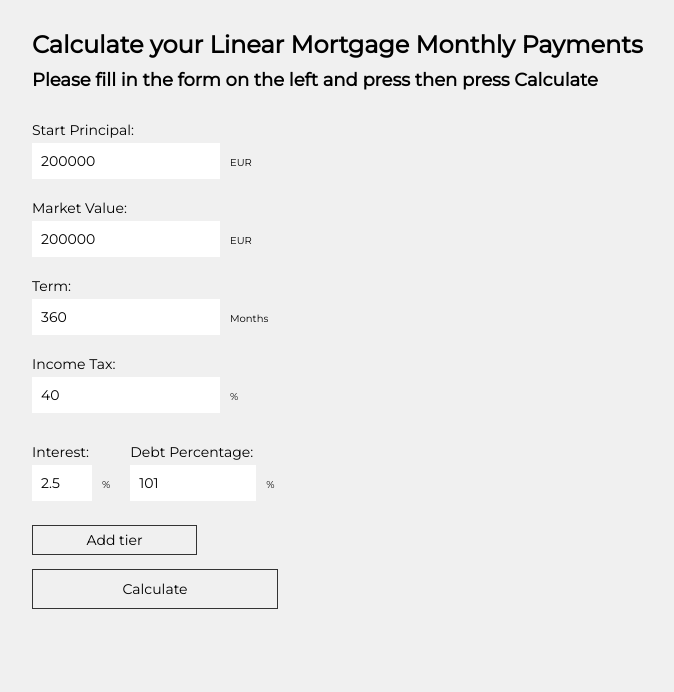
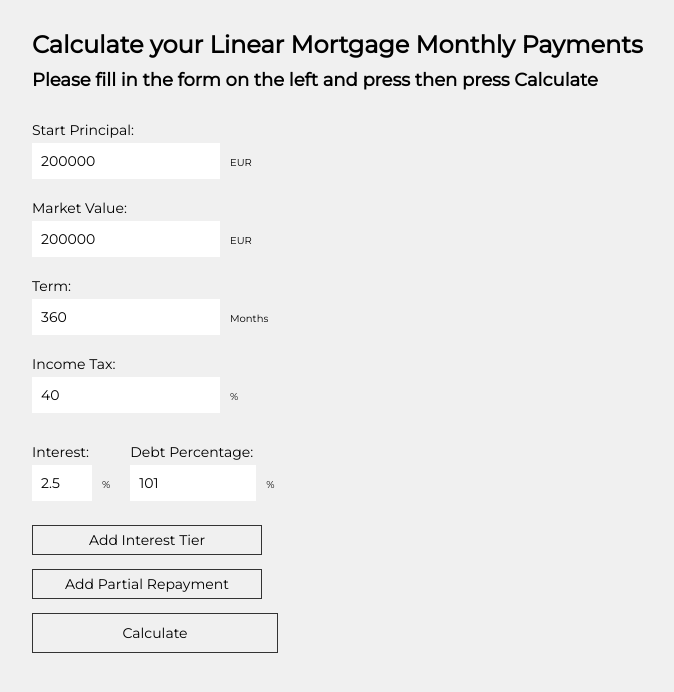
Before and after one commit to lealoureiro/mortgage-calculator-web, a React (Create React App) app: page / in a window 1280 px wide. Shown: the top 692 px of the page, without its empty margins (48-722 px from the left). Built offline with nearby package versions, Linux system fonts and the light colour scheme.

Commit message:
adding partial repayments form component

```diff
--- a/src/components/InterestTiersForm.js
+++ b/src/components/InterestTiersForm.js
@@ -54,7 +54,7 @@ class InterestTiersForm extends Component {
           />
         ))}
 
-        <button style={{ width: "165px" }} type="button" onClick={this.handleAddTier}>Add tier</button>
+        <button style={{ width: "230px" }} type="button" onClick={this.handleAddTier}>Add Interest Tier</button>
       </div>
     );
   }
--- a/src/components/MonthlyPaymentsForm.js
+++ b/src/components/MonthlyPaymentsForm.js
@@ -1,6 +1,7 @@
 import React, { Component, createRef } from 'react';
 
 import InterestTiersForm from "./InterestTiersForm";
+import PartialRepaymentsForm from "./PartialRepaymentsForm";
 
 import { calculate } from '../api';
 
@@ -99,6 +100,7 @@ class MonthlyPaymentsForm extends Component {
         </FieldSet>
 
         <InterestTiersForm />
+        <PartialRepaymentsForm />
 
         <button className="calculate" type="button" onClick={this.calculateMonthlyPayments}>Calculate</button>
       </Form>
--- /dev/null
+++ b/src/components/PartialRepaymentsForm.js
@@ -0,0 +1,18 @@
+import React, { Component } from "react";
+
+
+
+class PartialRepaymentsForm extends Component {
+
+  render() {
+    return (
+      <div>
+        <button style={{ width: "230px" }} type="button">Add Partial Repayment</button>
+      </div>
+    )
+  }
+
+}
+
+
+export default PartialRepaymentsForm;
```
